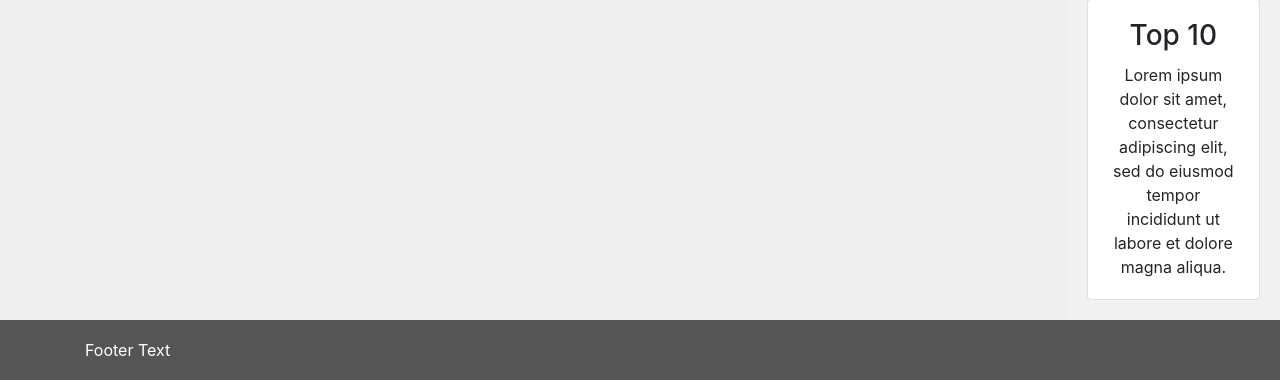
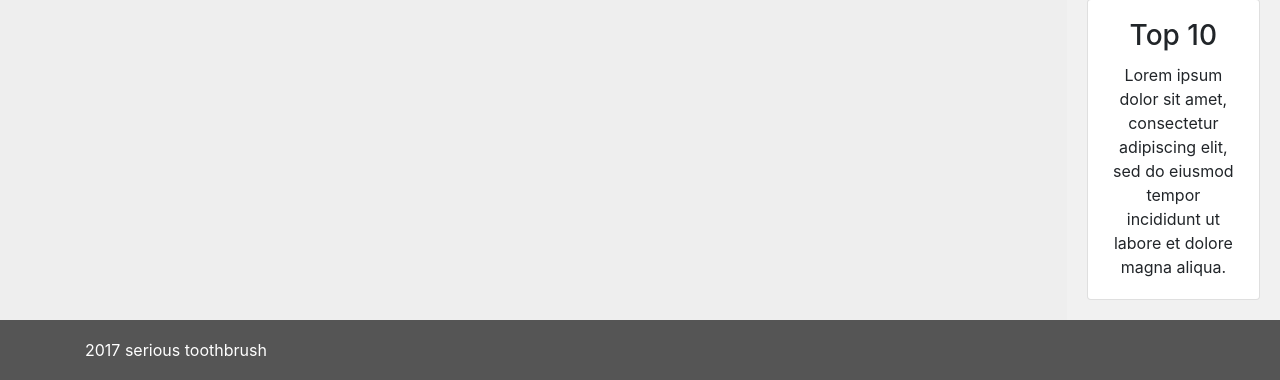
Before and after one commit to lwijnsma/Serious-Toothbrush, a PHP site: page / in a window 1280 px wide. Shown: the part 502-882 px from the top of the page. Run offline with PHP 8.4, Linux system fonts and the light colour scheme; some libraries are stand-ins or nearby versions.

Commit message:
Update index.php

```diff
--- a/index.php
+++ b/index.php
@@ -23,7 +23,7 @@ include 'pages/home.php';
 ?>
 <footer class="footer">
 <div class="container">
-  <p>Footer Text</p>
+  <p><?php echo date("Y"); ?> serious toothbrush</p>
   </div>
 </footer>
 </body>
```
